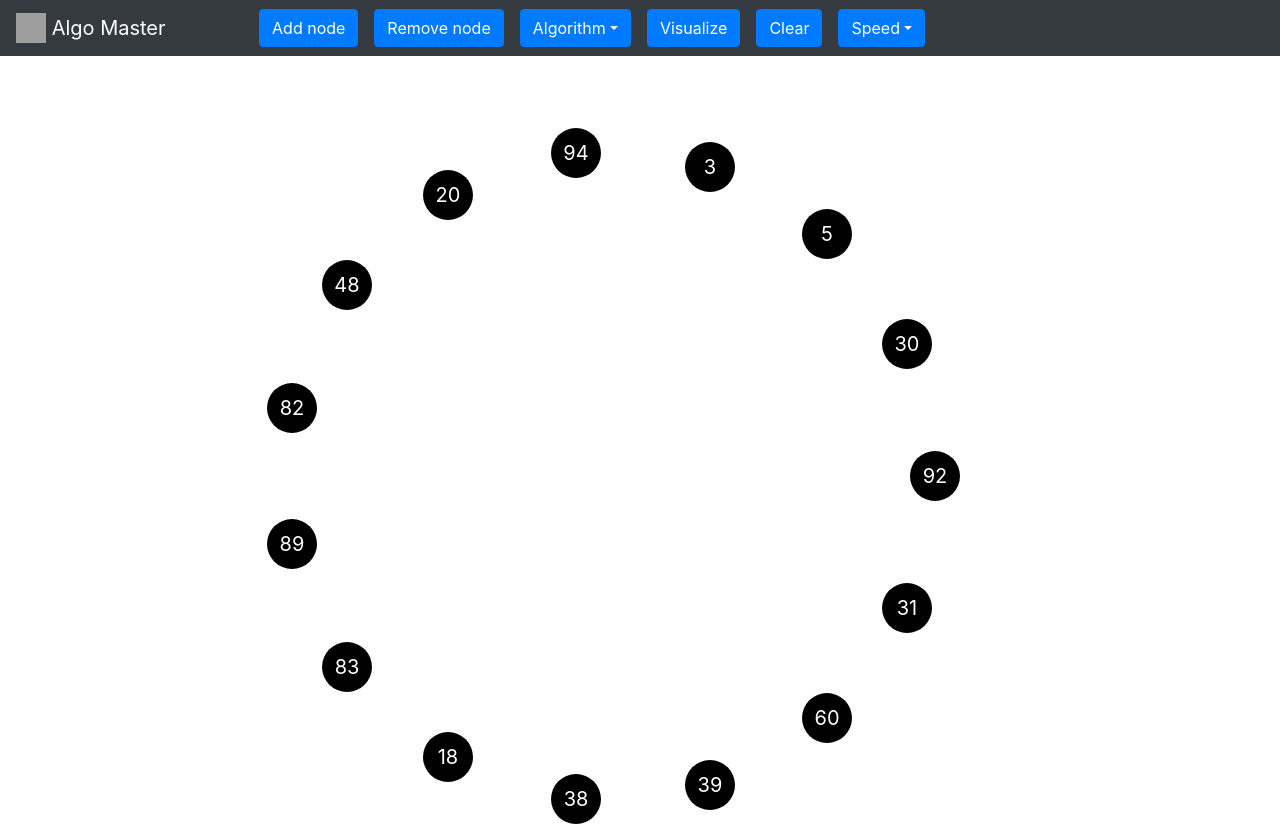
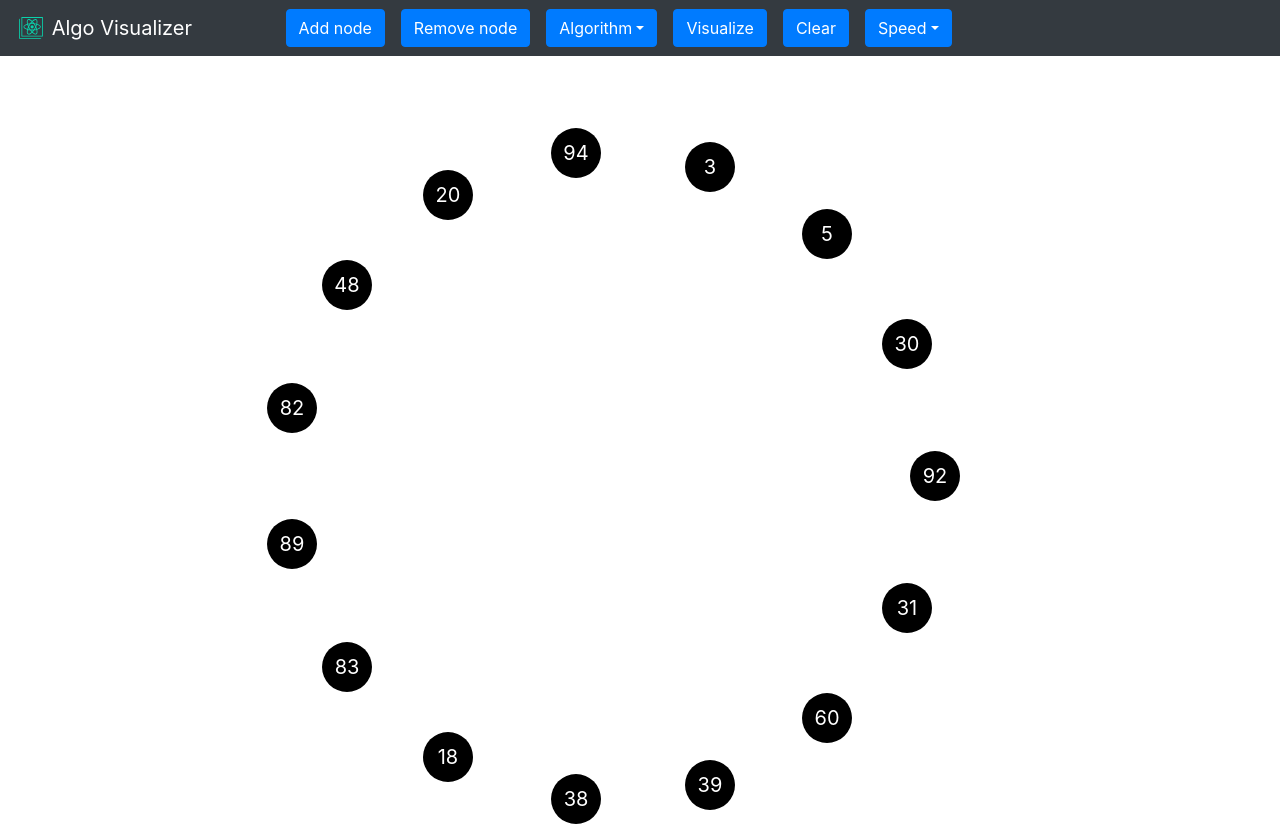
Before and after one commit to srv-twry/distributed-algorithm-visualizer, a React (Create React App) app: page / in a window 1280 px wide. Built offline with nearby package versions, Linux system fonts and the light colour scheme; grey boxes are pictures that could not be loaded.

Commit message:
move navbar to ring and implement LCR algorithm

```diff
--- a/public/index.html
+++ b/public/index.html
@@ -26,7 +26,7 @@
     -->
     <link rel="stylesheet" href="https://maxcdn.bootstrapcdn.com/bootstrap/4.3.1/css/bootstrap.min.css"
       integrity="sha384-ggOyR0iXCbMQv3Xipma34MD+dH/1fQ784/j6cY/iJTQUOhcWr7x9JvoRxT2MZw1T" crossorigin="anonymous" />
-    <title>React App</title>
+    <title>Algo Visualizer</title>
   </head>
   <body>
     <noscript>You need to enable JavaScript to run this app.</noscript>
--- a/src/App.js
+++ b/src/App.js
@@ -1,12 +1,10 @@
 import React from 'react';
 import './App.css';
-import NavbarInstance from './components/navbar/navbar.js';
 import Ring from "./components/ring/ring.js";
 
 function App() {
   return (
     <div>
-      <NavbarInstance />
       <Ring />
     </div>
   );
--- a/src/algorithms/lcr.js
+++ b/src/algorithms/lcr.js
@@ -0,0 +1,46 @@
+/**
+ * Runs the LCR algorithm to find the leader among the given nodes.
+ * @param nodes the nodes with their uids.
+ */
+function lcr(nodes) {
+    let len = nodes.length, results = [], selectedLeader, uidValues = [];
+    for (let index = 0; index < len; index++) {
+        uidValues.push(nodes[index].uid);
+    }
+    results.push(uidValues);
+
+    let currentValues = uidValues;
+    for (let cnt = 1; cnt < len; cnt++) {
+        let resultValues = [], nextValues = [];
+        for(let idx = 0; idx < len; idx++) {
+            let prev = idx - 1;
+            if (prev < 0) {
+                prev = len - 1;
+            }
+            nextValues.push(Math.max(currentValues[idx], currentValues[prev]));
+            if(nextValues[idx] > currentValues[idx]) {
+                resultValues.push(nextValues[idx]);
+            } else {
+                resultValues.push(-1);
+            }
+        }
+        currentValues = nextValues;
+        results.push(resultValues);
+    }
+
+    // the element with maximum uid is the leader.
+    let maxuid = uidValues[0]; selectedLeader = 0;
+    for(let idx = 1; idx < len; idx++) {
+        if(uidValues[idx] > maxuid) {
+            maxuid = uidValues[idx];
+            selectedLeader = idx;
+        }
+    }
+
+    return {
+        path: results,
+        leader: selectedLeader
+    }
+}
+
+export default lcr;
--- a/src/components/navbar/navbar.js
+++ /dev/null
@@ -1,43 +0,0 @@
-import React from 'react';
-import { Navbar, Button, ButtonToolbar, Dropdown, DropdownButton } from "react-bootstrap";
-
-function NavbarInstance() {
-    return (
-        <div>
-            <Navbar bg="dark" variant="dark" expand="xl">
-                <Navbar.Brand href="">
-                    <img
-                        alt=""
-                        src="/logo.svg"
-                        width="30"
-                        height="30"
-                        className="d-inline-block align-top"
-                    />
-                    {' Algo Master'}
-                </Navbar.Brand>
-                &emsp; &emsp; &emsp; &emsp;
-                <ButtonToolbar>
-                    <Button variant="primary" href="#">Add node</Button>
-                    &emsp;
-                    <Button variant="primary" href="#">Remove node</Button>
-                    &emsp;
-                    <DropdownButton id="dropdown-basic-button" title="Algorithm">
-                        <Dropdown.Item href="#/action-1">LCR Algorithm</Dropdown.Item>
-                    </DropdownButton>
-                    &emsp;
-                    <Button variant="primary" type="submit">Visualize</Button>
-                    &emsp;
-                    <Button variant="primary" type="submit">Clear</Button>
-                    &emsp;
-                    <DropdownButton id="dropdown-basic-button" title="Speed">
-                        <Dropdown.Item href="#/action-1">Slow</Dropdown.Item>
-                        <Dropdown.Item href="#/action-1">Regular</Dropdown.Item>
-                        <Dropdown.Item href="#/action-1">Fast</Dropdown.Item>
-                    </DropdownButton>
-                </ButtonToolbar>
-            </Navbar>
-        </div>
-    );
-}
-
-export default NavbarInstance;
--- a/src/components/ring/ring.js
+++ b/src/components/ring/ring.js
@@ -1,7 +1,10 @@
 import React from 'react';
-import "./ring.css"
+import "./ring.css";
 import Node from "../node/node.js";
 import distributeNodes from './utils';
+import lcr from "../../algorithms/lcr";
+import { Navbar, Button, ButtonToolbar, Dropdown, DropdownButton } from "react-bootstrap";
+
 
 class Ring extends React.Component {
     static defaultProps = {
@@ -10,15 +13,24 @@ class Ring extends React.Component {
         speed: "Normal"
     }
 
+    static defaultState = {
+        "nodes": [],
+        "containerWidth": null,
+        "containerHeight": null,
+        "inProgress": false
+    }
+
     constructor(props) {
         super(props);
-        this.state = {
-            "nodes": [],
-            "containerWidth": null,
-            "containerHeight": null
-        }
+        this.state = Ring.defaultState;
+        this.runAlgorithm = this.runAlgorithm.bind(this);
+        this.handleButtons = this.handleButtons.bind(this);
     }
 
+    /**
+     * Generate the nodes to place on the canvas.
+     * @param containerWidth the width of the container.
+     */
     generateNodes(containerWidth) {
         let createdNodes = [], coordinates = [];
         const xOffset = Math.max(0, (containerWidth - 800)/ 2 - 50);
@@ -55,6 +67,8 @@ class Ring extends React.Component {
             createdNodes.push(currentNode);
         }
 
+        //TODO: Delete this.
+        lcr(createdNodes);
         return createdNodes;
     }
 
@@ -65,6 +79,26 @@ class Ring extends React.Component {
             containerHeight: this.container.offsetHeight,
             nodes: this.generateNodes(this.container.offsetWidth)
         });
+    }
+
+    /**
+     * Runs the currently set algorithms with the current nodes and other settings.
+     */
+    runAlgorithm() {
+        this.setState({
+            inProgress: true
+        })
+        if(this.state.algorithm === "LCR") {
+            lcr(this.state.nodes);
+        }
+        this.setState({ inProgress: false });
+    }
+
+    /**
+     * Handles the nav bar buttons.
+     */
+    handleButtons() {
+
     }
 
     renderContent() {
@@ -82,8 +116,45 @@ class Ring extends React.Component {
         const { containerWidth } = this.state;
 
         return (
-            <div id="container" ref={el => (this.container = el)}>
-                {containerWidth && this.renderContent()}
+            <div>
+                <div>
+                    <Navbar bg="dark" variant="dark" expand="xl">
+                        <Navbar.Brand href="">
+                            <img
+                                alt=""
+                                src={require('./logo.svg')}
+                                width="30"
+                                height="30"
+                                className="d-inline-block align-top"
+                            />
+                            {' Algo Visualizer'}
+                        </Navbar.Brand>
+                        &emsp; &emsp; &emsp; &emsp;
+                        <ButtonToolbar>
+                            <Button variant="primary" href="#">Add node</Button>
+                            &emsp;
+                            <Button variant="primary" href="#">Remove node</Button>
+                            &emsp;
+                            <DropdownButton id="dropdown-basic-button" title="Algorithm">
+                                <Dropdown.Item href="#/action-1">LCR Algorithm</Dropdown.Item>
+                            </DropdownButton>
+                            &emsp;
+                            <Button variant="primary" type="submit">Visualize</Button>
+                            &emsp;
+                            <Button variant="primary" type="submit">Clear</Button>
+                            &emsp;
+                            <DropdownButton id="dropdown-basic-button" title="Speed">
+                                <Dropdown.Item href="#/action-1">Slow</Dropdown.Item>
+                                <Dropdown.Item href="#/action-1">Regular</Dropdown.Item>
+                                <Dropdown.Item href="#/action-1">Fast</Dropdown.Item>
+                            </DropdownButton>
+                        </ButtonToolbar>
+                    </Navbar>
+                </div>
+
+                <div id="container" ref={el => (this.container = el)}>
+                    {containerWidth && this.renderContent()}
+                </div>
             </div>
         );
     }
```
Also changed, not shown: src/components/navbar/navbar.css (deleted), src/components/ring/logo.svg (renamed from src/logo.svg).
